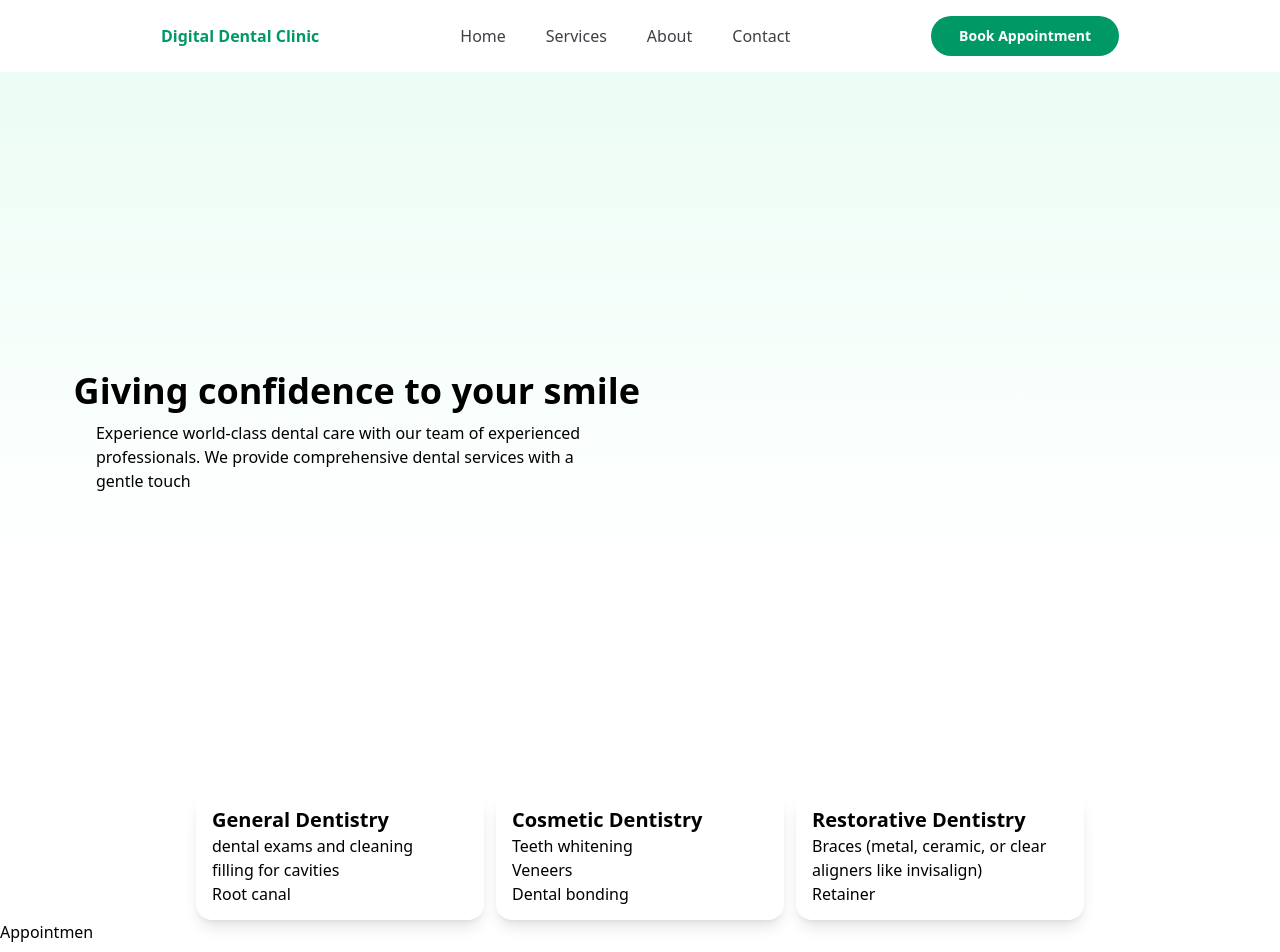
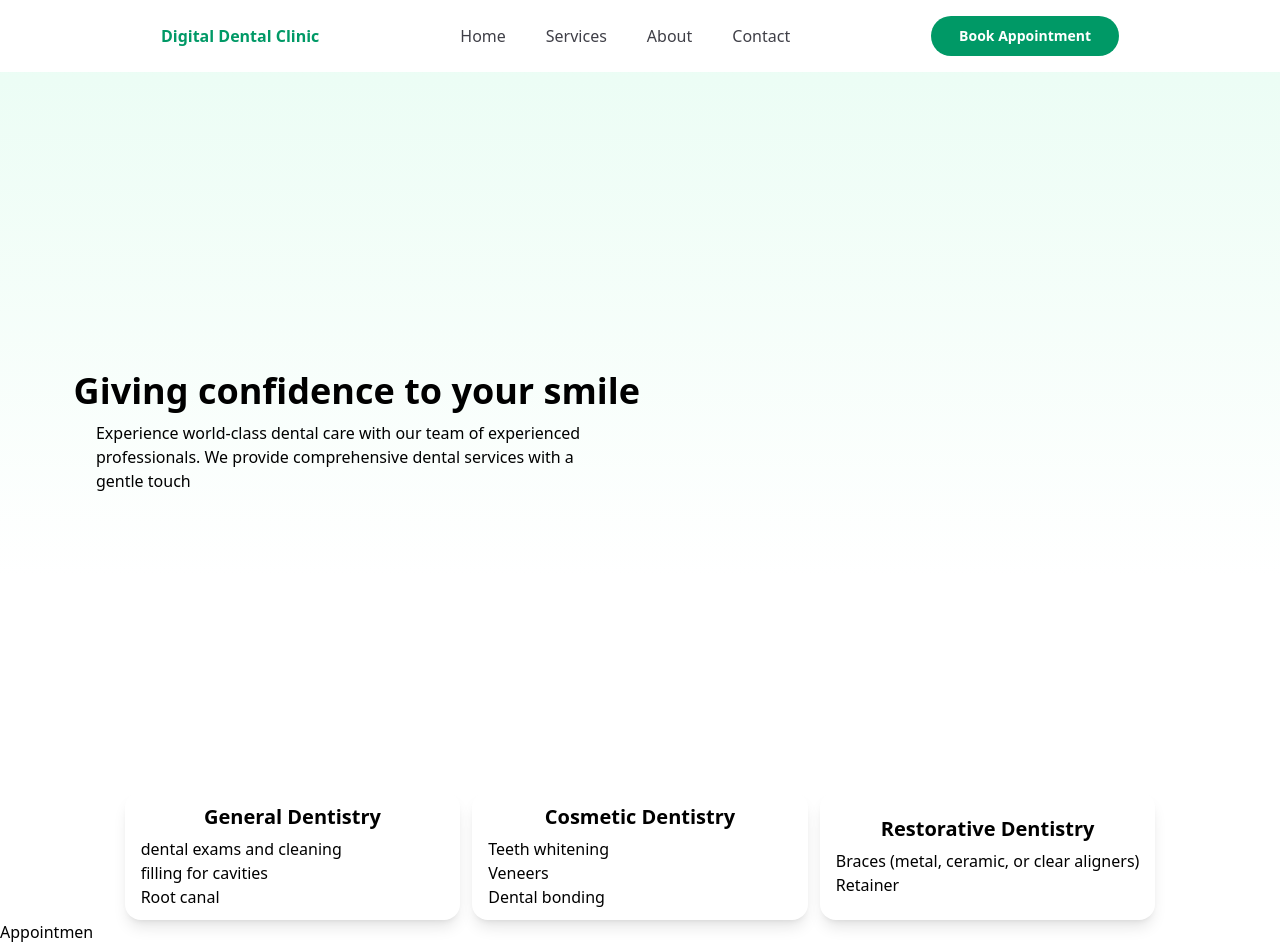
Before and after one commit to Aniamaka-somto/Digital-Dental-clinic, a React (Vite) app: page / in a window 1280 px wide. Shown: the top 952 px of the page. Built offline with nearby package versions, Linux system fonts and the light colour scheme.

Commit message:
fixed the services

```diff
--- a/src/components/Nav.jsx
+++ b/src/components/Nav.jsx
@@ -33,7 +33,7 @@ const Nav = () => {
         <button className="bg-emerald-600 rounded-3xl px-3 lg:px-7 py-2.5 text-white font-semibold cursor-pointer hover:bg-emerald-500 hidden md:block text-xs lg:text-sm">
           Book Appointment
         </button>
-        <button className="md:hidden">
+        <button className="md:hidden cursor-pointer">
           <CiMenuFries />
         </button>
       </div>
--- a/src/components/Services.jsx
+++ b/src/components/Services.jsx
@@ -18,7 +18,7 @@ const Services = () => {
     },
     {
       title: "Restorative Dentistry",
-      desc1: "Braces (metal, ceramic, or clear aligners like invisalign)",
+      desc1: "Braces (metal, ceramic, or clear aligners)",
       desc2: "Retainer",
     },
   ];
--- a/src/components/ServicesCard.jsx
+++ b/src/components/ServicesCard.jsx
@@ -2,8 +2,8 @@
 
 const ServicesCard = ({ title, desc1, desc2, desc3 }) => {
   return (
-    <div className="h-32 w-72 shadow-lg p-4 rounded-2xl flex flex-col justify-center ">
-      <h1 className="text-xl font-bold">{title}</h1>
+    <div className="h-32 max-w-full shadow-lg p-4 rounded-2xl flex flex-col justify-center ">
+      <h1 className="text-xl font-bold text-center pb-1.5">{title}</h1>
       <ul className="">
         <li>{desc1}</li>
         <li>{desc2}</li>
```
